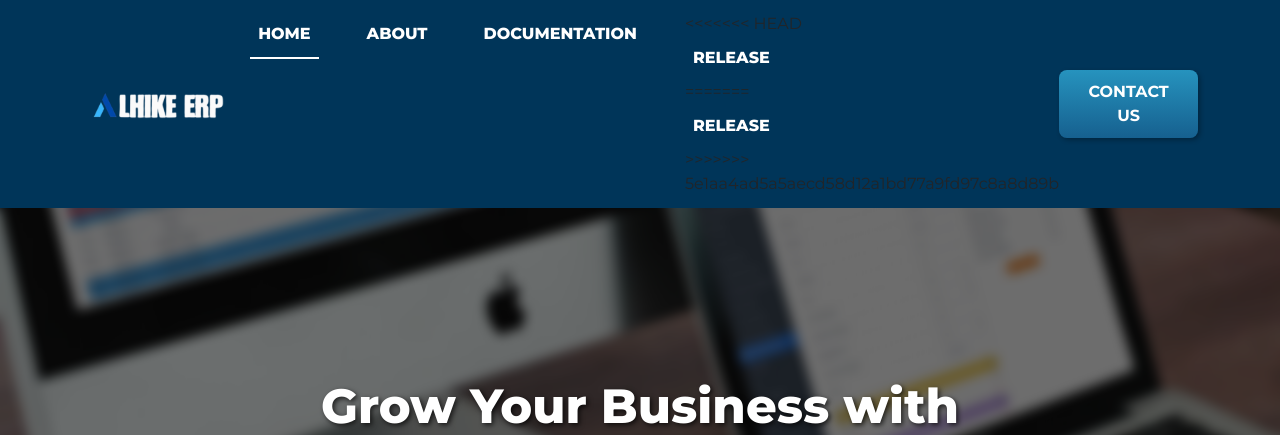
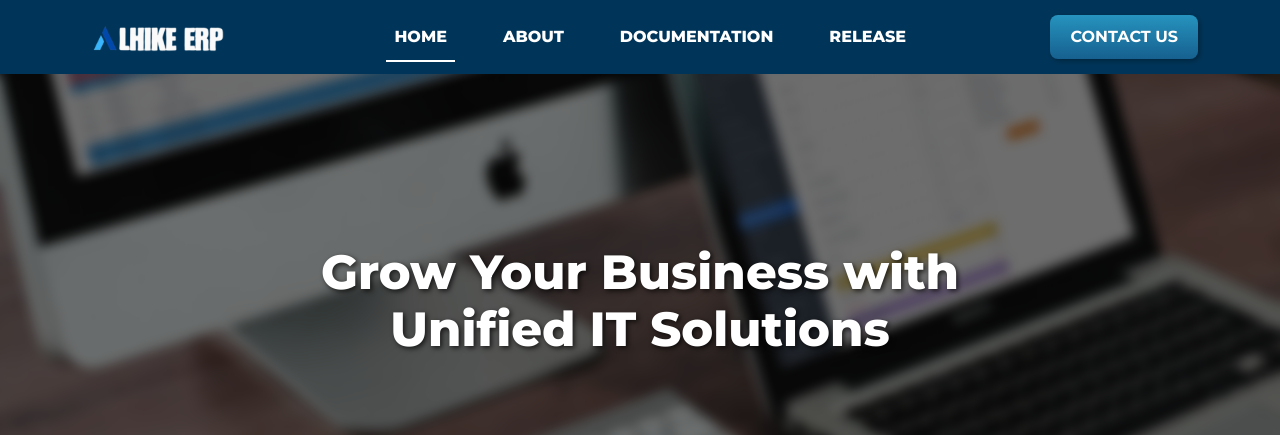
Before and after one commit to maxximusayson/LhikeERP, a CodeIgniter 4 app: the page made by app/Views/home.php in a window 1280 px wide. Shown: the top 435 px of the page. Run offline with PHP 8.4 and a stand-in for CodeIgniter, Linux system fonts and the light colour scheme; the template is opened without the code that fills it, so the values that code supplies are empty; some libraries are stand-ins or nearby versions.

Commit message:
changes navbar update to release

```diff
--- a/app/Views/navbar.php
+++ b/app/Views/navbar.php
@@ -126,11 +126,7 @@
                     <a class="nav-link <?= (uri_string() == 'documentation') ? 'active' : '' ?>" href="<?= base_url('documentation') ?>">DOCUMENTATION</a>
                 </li>
                 <li class="nav-item">
-<<<<<<< HEAD
                     <a class="nav-link <?= (uri_string() == 'release') ? 'active' : '' ?>" href="<?= base_url('release') ?>">RELEASE</a>
-=======
-                    <a class="nav-link <?= (uri_string() == 'updates') ? 'active' : '' ?>" href="<?= base_url('updates') ?>">RELEASE</a>
->>>>>>> 5e1aa4ad5a5aecd58d12a1bd77a9fd97c8a8d89b
                 </li>
             </ul>
         </div>
```
